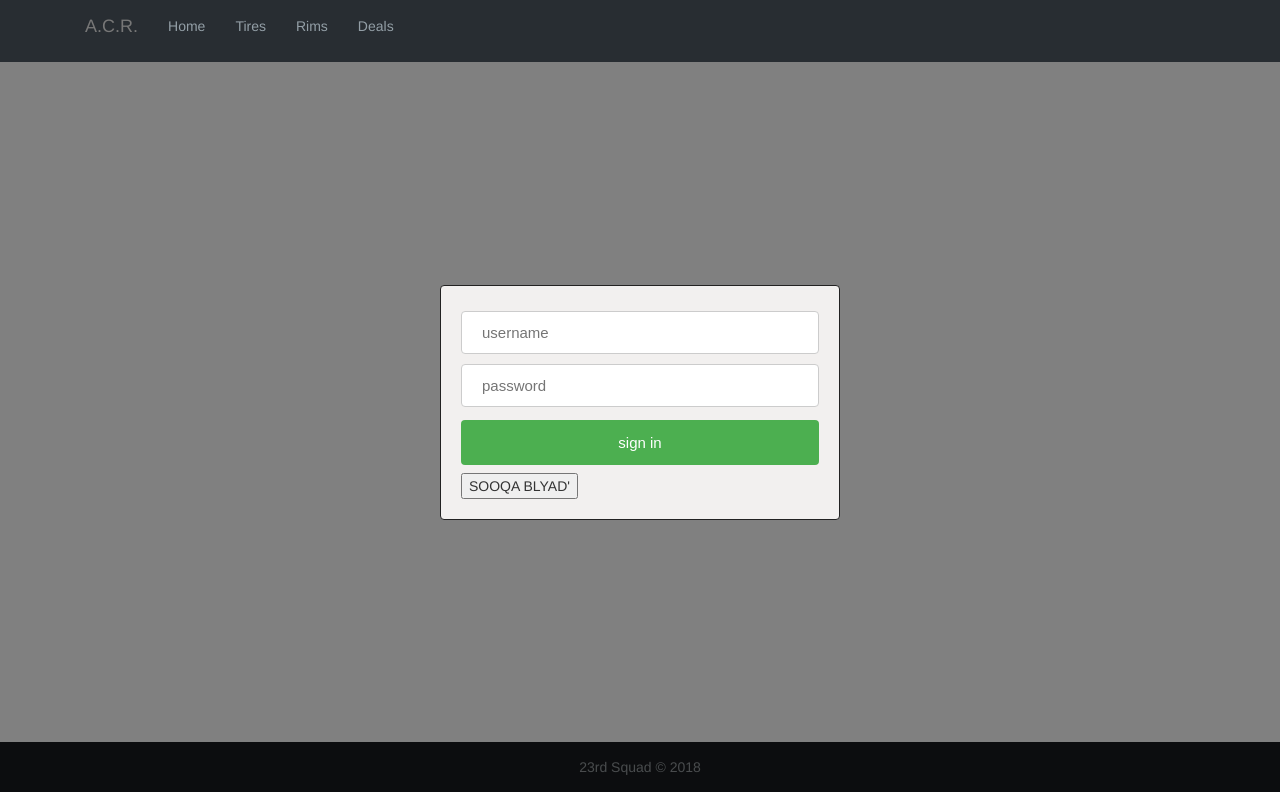
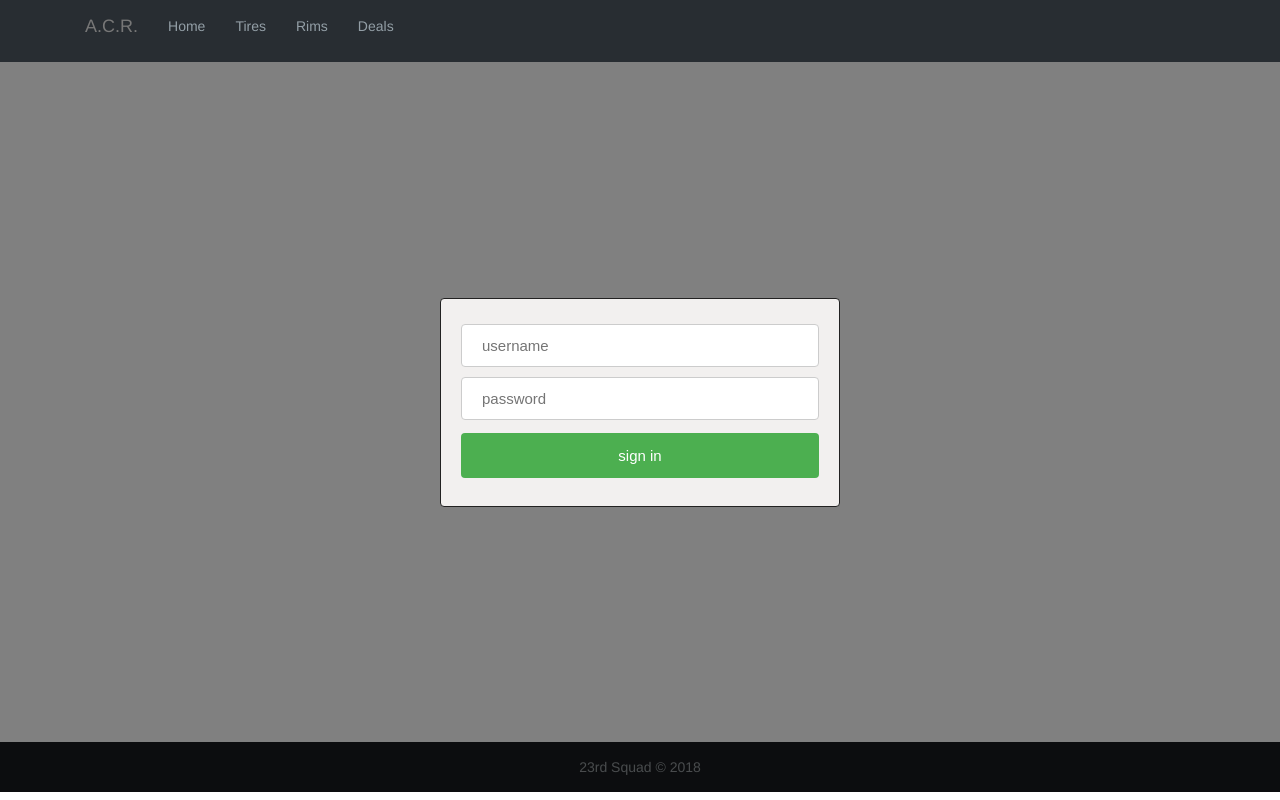
Before and after one commit to Whatever90/acr-tire-shop, a React (Create React App) app: page /#/login in a window 1280 px wide. Built offline with nearby package versions, Linux system fonts and the light colour scheme; no server answers.

Commit message:
fixing errors

```diff
--- a/src/components/Admin/Login/Login.js
+++ b/src/components/Admin/Login/Login.js
@@ -32,21 +32,6 @@ class Login extends Component {
     }
   }
 
-  createAdmin = () => {
-    console.log("fool")
-    const username = 'admin2';
-    const password = '1';
-    axios.post('/register', {
-      username,
-      password
-    }).then(response => {
-      this.props.login(response.data.username)
-      this.props.history.push('/admin');
-    }).catch(error => {
-      alert("Wrong email or password");
-    })
-  }
-
   login = () => { // Login as admin
     const username = this.state.userInput
     const password = this.state.passInput
@@ -76,7 +61,6 @@ class Login extends Component {
 
             <button className="submit-btn" onClick={ this.login }>sign in</button>
             <div className="login-info-container">{this.state.errorMessage}</div>
-            <button type='button' onClick={this.createAdmin}>SOOQA BLYAD'</button>
           </div>
       </div>
     );
```
